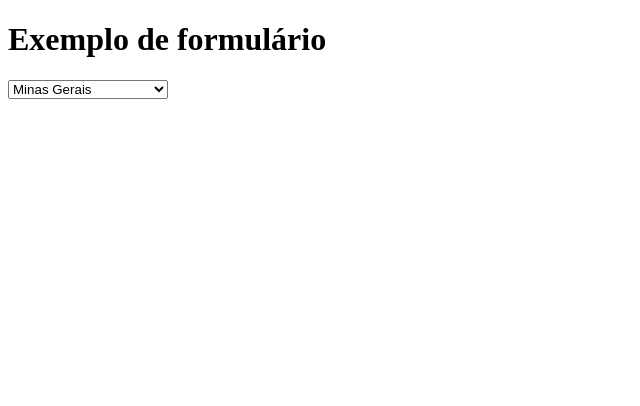
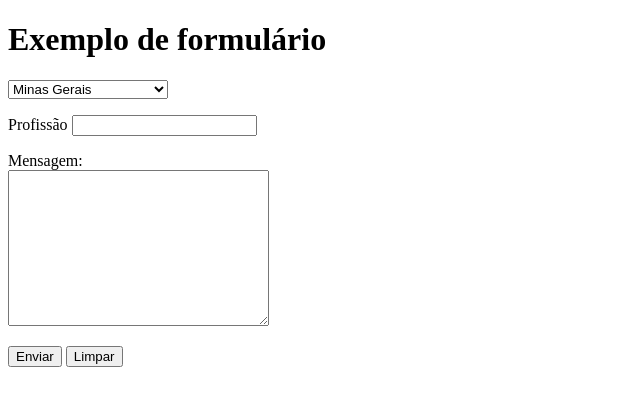
Before and after one commit to MatheusRocha-Dev/html-css, a plain HTML site: page exercicios/ex025/form007.html in a window 1280 px wide. Shown: the whole page, without its empty margins (0-640 px from the left). Drawn offline with Linux system fonts and the light colour scheme.

Commit message:
atualização formulário 7

```diff
--- a/exercicios/ex025/form007.html
+++ b/exercicios/ex025/form007.html
@@ -1,13 +1,16 @@
 <!DOCTYPE html>
 <html lang="pt-br">
+
 <head>
     <meta charset="UTF-8">
     <meta name="viewport" content="width=device-width, initial-scale=1.0">
     <title>Document</title>
 </head>
+
 <body>
     <h1>Exemplo de formulário</h1>
     <form action="cadastro" method="get" autocomplete="on">
+        <p>
             <select name="estado" id="iest">
                 <optgroup label="Região Sudeste">
                     <option value="MG">Minas Gerais</option>
@@ -21,7 +24,28 @@
                     <option value="RN"> Rio Grande do Norte</option>
                 </optgroup>
             </select>
+        </p>
 
+        <p>
+            <label for="iprof">Profissão</label>
+            <input type="text" name="prof" id="iprof" list="lstprof">
+
+            <datalist id="lstprof">
+                <option value="ADM">Administrador</option>
+                <option value="CONT">Contabilista</option>
+                <option value="DEV">Desenvolvedor</option>
+                <option value="PROF">Professor</option>
+            </datalist>
+        </p>
+        <p>
+            <label for="imsg">Mensagem: </label><br>
+            <textarea name="msg" id="imsg" cols="30" rows="10" ></textarea>
+        </p>
+        <p>
+            <input type="submit" value="Enviar">
+            <input type="reset" value="Limpar">
+        </p>
     </form>
 </body>
+
 </html>
```
Lines whose indentation alone changed are shown as unchanged.
